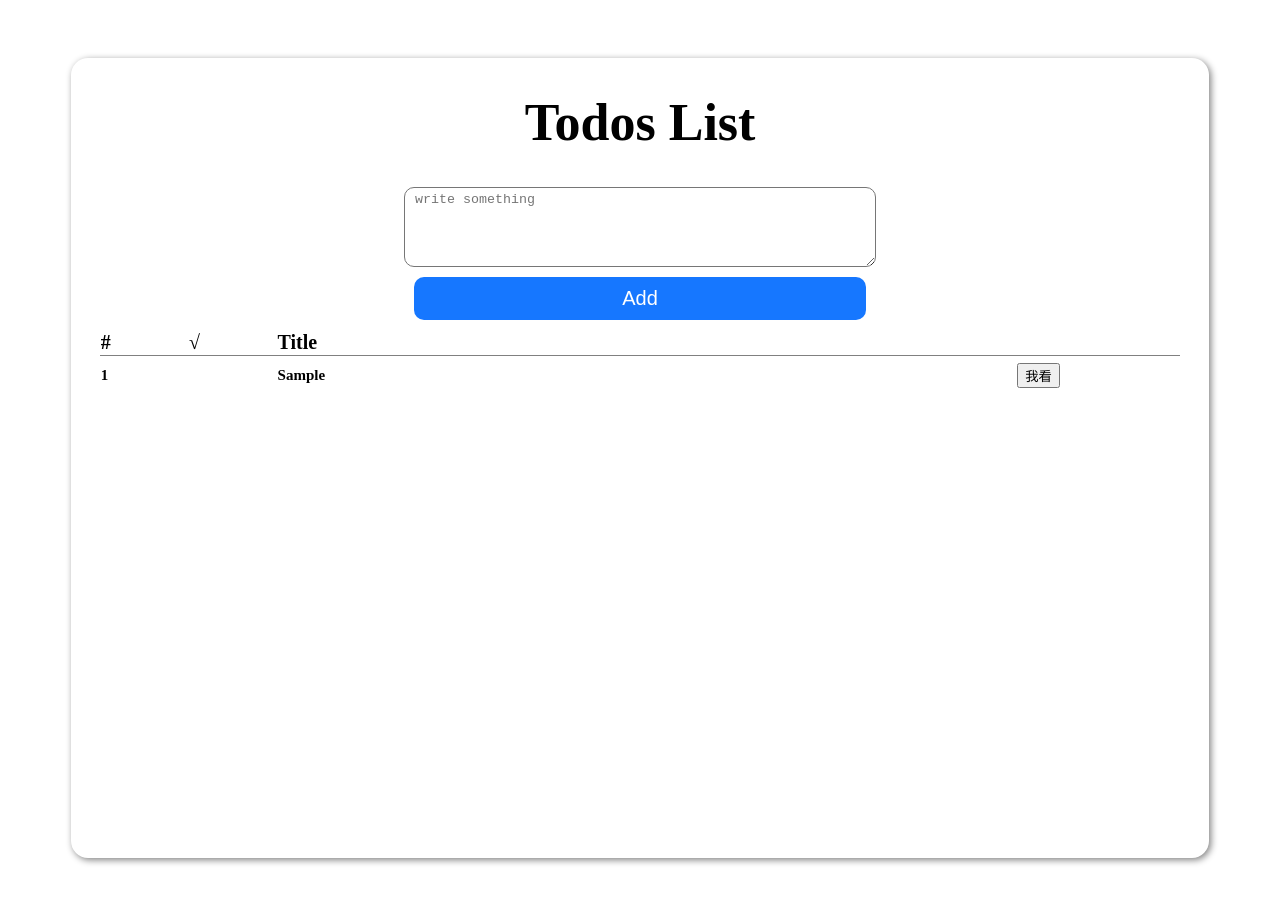
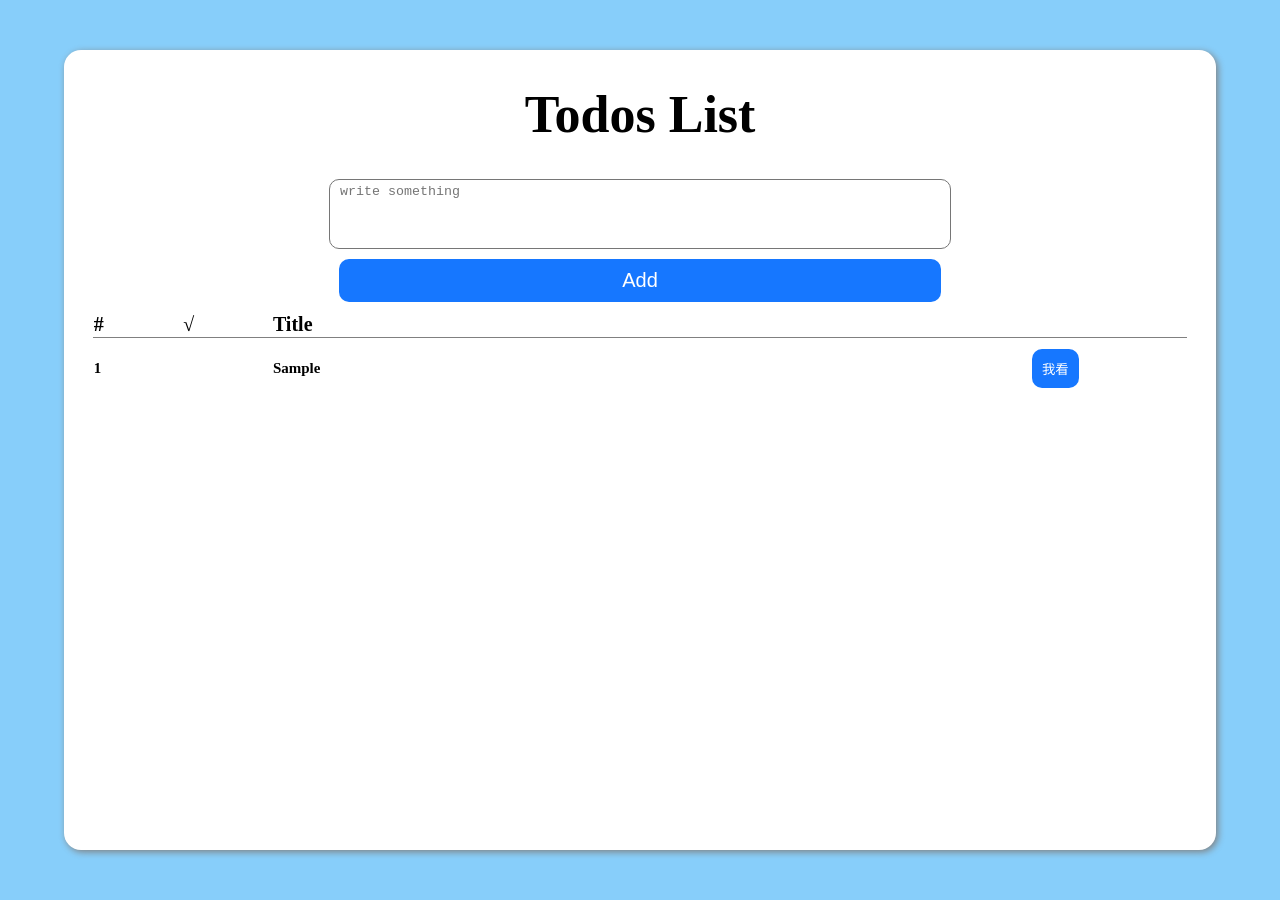
Before and after one commit to lele2860/MyToDoList, a React (Create React App) app: page / in a window 1280 px wide. Both pictures are taken after typing "Sample" into the empty fields and a click on the input "Add". Built offline with nearby package versions, Linux system fonts and the light colour scheme.

Commit message:
Change the name and fix some bugs

```diff
--- a/src/components/AddTodo.tsx
+++ b/src/components/AddTodoForm.tsx
@@ -1,19 +1,23 @@
-import React, { useState } from 'react'
-import "../styles/AddTodo.css"
+import React, { useState,useRef } from 'react'
+import "../styles/AddTodoForm.css"
 
 
 
 
 
-const AddTodo = (props: any) => {
+const AddTodoForm = (props: any) => {
     const [addValue, setAddValue] = useState("")
     const [isValid, setIsValid] = useState<Boolean>(true)
     const [isTouch, setIsTouch] = useState(false)
     const errorMessage = "好歹写点东西吧"
+    const textAreaRef=useRef<HTMLTextAreaElement>(null);
 
     const handleAddInputChanges = (e: React.ChangeEvent<HTMLTextAreaElement>) => {
         if (e.target.value !== "") { setIsValid(false) }
-        setAddValue(e.target.value)
+        setAddValue(e.target.value);
+        e.target.style.height = 'auto';
+        e.target.scrollTop = 0;
+        e.target.style.height = e.target.scrollHeight + 'px';
     }
 
     const handleBlur = (e: React.FocusEvent<HTMLTextAreaElement>) => {
@@ -24,19 +28,25 @@ const AddTodo = (props: any) => {
 
     const callFunction = (e: React.MouseEvent<HTMLInputElement>) => {
         e.preventDefault()
-        if (isValid||addValue==="") {
+        if (isValid || addValue === "") {
             setIsValid(true)
             setIsTouch(true)
             return
         }
         props.click(addValue)
         setAddValue("")
+        if(textAreaRef.current!=null){
+            textAreaRef.current.style.height = 'auto';
+            textAreaRef.current.scrollTop = 0;
+            textAreaRef.current.style.height = "";
+        }
     }
 
     return (
         <div>
             <form className='listForm'>
                 <textarea
+                ref={textAreaRef}
                     className='textArea'
                     value={addValue}
                     placeholder='write something'
@@ -49,9 +59,9 @@ const AddTodo = (props: any) => {
                     type='submit' />
 
             </form>
-            <small><center>{ isTouch&&isValid && errorMessage}</center></small>
+            <small><center>{isTouch && isValid && errorMessage}</center></small>
         </div>
     )
 }
 
-export default AddTodo
+export default AddTodoForm
--- a/src/components/App.tsx
+++ b/src/components/App.tsx
@@ -1,8 +1,8 @@
 import React, { useEffect, useState } from 'react';
 import '../styles/App.css';
 import TodoItem from './TodoItem';
-import TableTodoList,{ItoDoItem} from './TableTodoList';
-import AddTodo from './AddTodo';
+import TodoListView,{ItoDoItem} from './TodoListView';
+import AddTodoForm from './AddTodoForm';
 import getTime from '../utils/timeCase';
 import Modal from './Modal'
 
@@ -14,8 +14,8 @@ const text = "Yjs is a CRDT implementation that exposes its internal data struct
 
 function App() {
   const [todoListArray, setTodoListArray] = useState<ItoDoItem[]>([]);
-  const [showModal,setShowModal]=useState(false)
-  const [modalValue,setModalValue]=useState("")
+  const [showModal,setShowModal]=useState(false);
+  const [modalValue,setModalValue]=useState("");
 
   const Add=(text:string)=>{
 
@@ -40,8 +40,8 @@ function App() {
         <h1>
           Todos List
         </h1>
-        <AddTodo click={Add}/>
-        <TableTodoList toDoList={todoListArray} showDetail={showDetail}/>
+        <AddTodoForm click={Add}/>
+        <TodoListView toDoList={todoListArray} showDetail={showDetail}/>
       </div>
       <Modal show={showModal} showText={modalValue} closeModal={()=>setShowModal(false)} />
     </div>
--- /dev/null
+++ b/src/components/Login.tsx
@@ -0,0 +1,6 @@
+function Login(){
+    return(
+    <div></div>
+    )
+}
+export default Login
--- a/src/components/Modal.tsx
+++ b/src/components/Modal.tsx
@@ -1,9 +1,37 @@
-import React from 'react'
+import React, { useEffect, useRef, useState } from 'react'
 import '../styles/Modal.css'
 import ReactDom from 'react-dom'
 
 function Modal({ show, showText, closeModal }: { show: Boolean; showText: string, closeModal: () => void }) {
+  const [textAreaValue, setTextAreaValue] = useState("");
+  const textAreaRef = useRef<HTMLTextAreaElement>(null);
+
+  useEffect(() => {
+    setTextAreaValue(showText);
+  }, [showText]);
+
+  useEffect(() => {
+    if (show) {
+      if (textAreaRef.current != null) {
+        console.log(textAreaRef.current);
+        console.log(textAreaRef.current.scrollHeight + "px")
+        console.log(textAreaRef.current.clientHeight + "px")
+        textAreaRef.current.style.height = 'auto';
+        textAreaRef.current.scrollTop = 0;
+        textAreaRef.current.style.height = textAreaRef.current.scrollHeight + "px";
+      }
+    }
+  }, [show]);
+
   if (!show) return null;
+
+  const handleAddInputChanges = (e: React.ChangeEvent<HTMLTextAreaElement>) => {
+    setTextAreaValue(e.target.value);
+    e.target.style.height = 'auto';
+    e.target.scrollTop = 0;
+    e.target.style.height = e.target.scrollHeight + 'px';
+    console.log( e.target.scrollHeight + "px")
+  }
   return ReactDom.createPortal(
     (<div className='modal'>
       <div className='overlay'></div>
@@ -11,7 +39,7 @@ function Modal({ show, showText, closeModal }: { show: Boolean; showText: string
         <text >
           This is Some Title!!
         </text>
-        <p>{showText}</p>
+        <textarea ref={textAreaRef} onChange={handleAddInputChanges} value={textAreaValue}></textarea>
         <button onClick={closeModal}>close</button>
       </div>
     </div>), document.body)
--- a/src/components/TableTodoList.tsx
+++ b/src/components/TodoListView.tsx
@@ -1,5 +1,5 @@
 import React, { Fragment } from "react";
-import "../styles/TableTodoList.css"
+import "../styles/TodoListView.css"
 
 export interface ItoDoItem {
     index: number;
@@ -14,7 +14,7 @@ const Todo = ({ data,onClick }: { data: ItoDoItem;onClick:(props:string)=>void }
             <tr>
                 <th>{data.index}</th>
                 <th>{data.done ? "√" : ""}</th>
-                <th>{data.text}</th>
+                <th>{data.text.length>60?data.text.slice(0,60)+"...":data.text}</th>
                 <th><button onClick={()=>onClick(data.text)}>我看</button></th>
             </tr>
         </Fragment>
@@ -22,8 +22,7 @@ const Todo = ({ data,onClick }: { data: ItoDoItem;onClick:(props:string)=>void }
 }
 
 
-const TableTodoList = ({ toDoList,showDetail }: { toDoList: ItoDoItem[];showDetail:(props:string)=>void }) => {
-
+const TodoListView = ({ toDoList,showDetail }: { toDoList: ItoDoItem[];showDetail:(props:string)=>void }) => {
     return (
         <table>
             <thead>
@@ -46,4 +45,4 @@ const TableTodoList = ({ toDoList,showDetail }: { toDoList: ItoDoItem[];showDeta
     )
 }
 
-export default TableTodoList
+export default TodoListView
--- a/src/styles/AddTodo.css
+++ b/src/styles/AddTodoForm.css
@@ -13,11 +13,12 @@
   }
 .textArea{
     padding: 4px 10px;
-    width: 450px;
+    width: 600px;
+    min-height: 60px;
     border-radius: 10px;
-    height: 70px;
     word-wrap: break-word;
-    word-break: break-word;
+    resize: none;
+    overflow: hidden;
 }
 form{
     display: grid;
--- a/src/styles/App.css
+++ b/src/styles/App.css
@@ -12,11 +12,12 @@
   box-shadow: 2px 2px 7px grey;
 }
 .App {
-  background-color: white;
+  background-color: rgb(135, 206, 250);
   min-height: 100vh;
   display: flex;
   flex-direction: column;
   align-items: center;
+  margin: 0%;
 }
 .MainContent{
   display: flex;
@@ -24,6 +25,20 @@
   justify-content: space-between;
 }
 
-body{
+body,html{
   position: relative;
+  padding: 0;
+  margin: 0;
 }
+button{
+  display: inline-block;
+  border-radius: 10px;
+  background-color: #1677FF;
+  border: none;
+  color: #FFFFFF;
+  text-align: center;
+  padding: 10px;
+  transition: all 0.5s;
+  cursor: pointer;
+  margin: 10px;
+}
--- a/src/styles/Modal.css
+++ b/src/styles/Modal.css
@@ -36,6 +36,25 @@
   border-radius: 8px;
 }
 
+.content textarea{
+  word-wrap: break-word;
+  margin: 10px;
+  resize: none;
+  width: 600px;
+  font-size: 18px;
+  border: 1px solid #ddd;
+  outline: none;
+  box-sizing: border-box;
+  min-height: 100px;
+  overflow: hidden;
+  padding: 2px;
+}
+.content textarea:focus{
+  border: 2px solid rgb(135, 206, 250);
+}
+.content text{
+  font-size: 30px;
+}
 .content > button {
   margin: 12px;
 }
--- a/src/styles/TableTodoList.css
+++ b/src/styles/TodoListView.css
@@ -5,7 +5,8 @@ table{
     border-spacing: 0;
 }
 th{
-    text-align:left
+    text-align:left;
+    margin-left: 1px;
 }
 thead{
     font-size: 20px;
```
